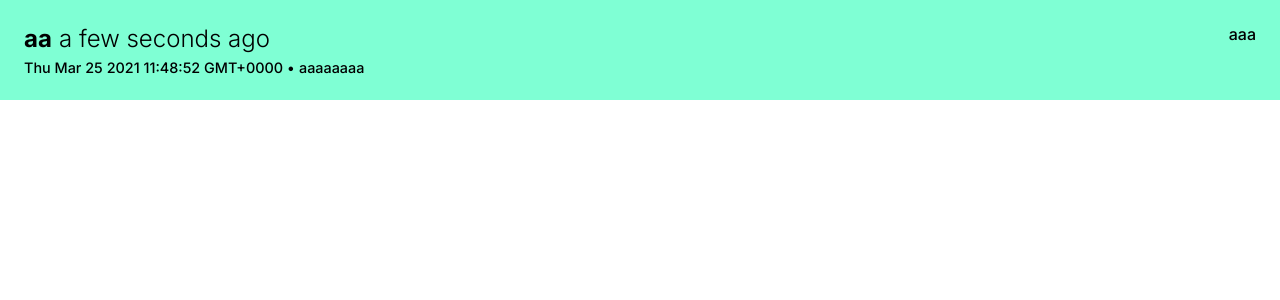
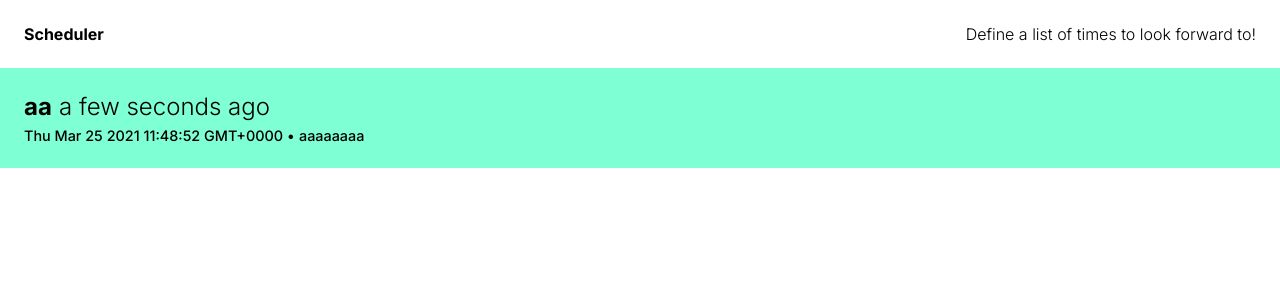
Before and after one commit to amcwb/scheduler, a React (Create React App) app: page / in a window 1280 px wide. Shown: the top 300 px of the page. Built offline with nearby package versions, Linux system fonts and the light colour scheme.

Commit message:
More styling and buttons

```diff
--- a/src/App.tsx
+++ b/src/App.tsx
@@ -1,12 +1,23 @@
 import React from 'react';
 import Schedule from './Schedule';
+import "./Generic.scss";
 
 function App() {
   return (
     <div>
       <header>
+        <div className="Header">
+          <div className="Main">
+            Scheduler
+          </div>
+          <div className="Description">
+            Define a list of times to look forward to!
+          </div>
+        </div>
+      </header>
+      <div>
         <Schedule id="a" title="aa" description="aaaaaaaa" date={new Date()}></Schedule>
-      </header>
+      </div>
     </div>
   );
 }
--- a/src/Schedule.scss
+++ b/src/Generic.scss
@@ -1,35 +1,43 @@
 @import url('https://fonts.googleapis.com/css2?family=Inter:wght@300;500;600;700&display=swap');
 
-.Schedule {
-    background-color: aquamarine;
-
+.Block {
     font-family: Inter, sans-serif;
     padding: 1.5em;
 
     display: flex;
     flex-direction: row;
+}
+
+
+.Schedule {
+    background-color: aquamarine;
     justify-content: space-between;
-    .Info {
+    flex-wrap: wrap;
+
+    @extend .Block;
+    > .Info {
+        flex-grow: 9999;
+        flex-basis: 80%;
         font-size: 1.5em;
         display: flex;
         flex-direction: column;
-        .MainBar {
-            .Title {
+        > .MainBar {
+            > .Title {
                 padding-right: 0.3em;
                 font-weight: 700;
                 display: inline;
             }
 
-            .Countdown {
+            > .Countdown {
                 font-weight: 300;
                 display: inline;
             }
         }
 
-        .InfoBar {
+        > .InfoBar {
             padding-top: 0.4em;
             font-size: 0.6em;
-            .Date {
+            > .Date {
                 padding-right: 0.3em;
                 display: inline;
 
@@ -38,10 +46,43 @@
                 }
             }
 
-            .Description {
+            > .Description {
                 display: inline;
             }
         }
+    }
 
+    > .Actions {
+        flex-grow: 1;
+        display: flex;
+        justify-content: space-between;
+
+        > button {
+            display: none;
+            width: 100%;
+        }
+    }
+
+    &:hover {
+        > .Actions > button {
+            display: initial;
+        }
     }
 }
+
+
+.Header {
+    @extend .Block;
+
+    justify-content: space-between;
+    flex-wrap: wrap;
+    > .Main {
+        font-weight: 700;
+        display: inline;
+    }
+
+    > .Description {
+        font-weight: 300;
+        display: inline;
+    }
+}
--- a/src/Schedule.tsx
+++ b/src/Schedule.tsx
@@ -1,5 +1,5 @@
 import React from "react";
-import "./Schedule.scss";
+import "./Generic.scss";
 import { useStickyState } from "./stickyState";
 import Moment from "react-moment";
 
@@ -34,7 +34,8 @@ export default function Schedule(props: ScheduleData) {
                 </div>
             </div>
             <div className="Actions">
-                aaa
+                <button>Edit</button>
+                <button>Delete</button>
             </div>
         </div>
     );
```
